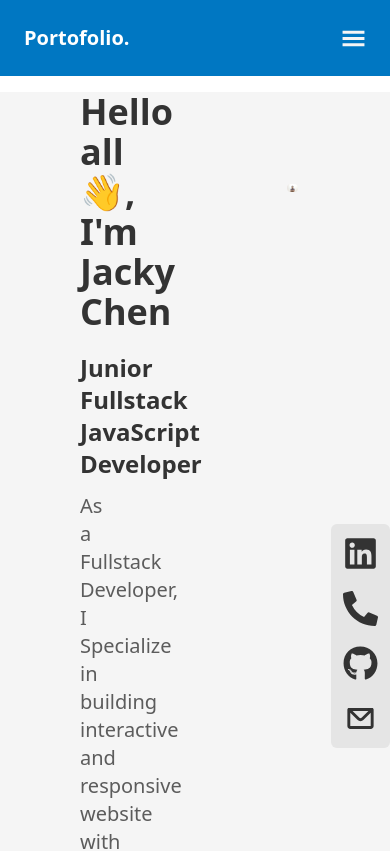
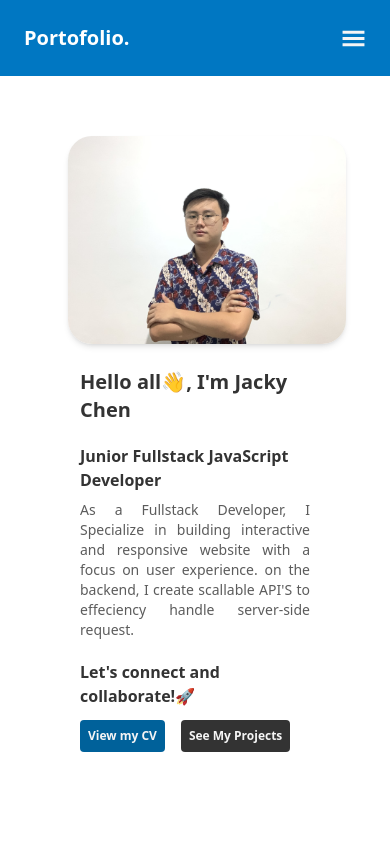
Before and after one commit to chenjacky32/MyPortofolio-Website, a React (Vite) app: page /homepage in a window 390 px wide. Shown: the top 851 px of the page. Built offline with nearby package versions, Linux system fonts and the light colour scheme.

Commit message:
feat: add responsive Homepage,About,Skills,Project-list

```diff
--- a/src/component/ContainerProjectsGrid.jsx
+++ b/src/component/ContainerProjectsGrid.jsx
@@ -1,4 +1,4 @@
 /* eslint-disable react/prop-types */
 export default function ContainerProjectsGrid({ children }) {
-  return <div className="grid gap-3 p-5 mx-auto xl:grid-cols-3 md:grid-cols-2 sm:grid-cols-2 justify-items-center h-fit">{children}</div>;
+  return <div className="grid gap-3 p-5 mx-auto xl:grid-cols-3 md:grid-cols-2 sm:grid-cols-2 justify-items-center h-fit w-fit">{children}</div>;
 }
--- a/src/component/ItemContacts.jsx
+++ b/src/component/ItemContacts.jsx
@@ -6,33 +6,33 @@ import { CgMail } from "react-icons/cg";
 const ItemContact = [
   {
     name: "Linkedin",
-    icon: <FaLinkedin size={35} />,
+    icon: <FaLinkedin size={32} />,
     url: "https://www.linkedin.com/in/jacky-chen-3b9a8b1b8/",
   },
   {
     name: "Phone",
-    icon: <FaPhoneAlt size={35} />,
+    icon: <FaPhoneAlt size={32} />,
     url: "tel:+6281381592832",
   },
   {
     name: "Github",
-    icon: <FaGithub size={35} />,
+    icon: <FaGithub size={32} />,
     url: "https://github.com/chenjacky32",
   },
   {
     name: "Email",
-    icon: <CgMail size={35} />,
+    icon: <CgMail size={32} />,
     url: "mailto:Chenjacky32@gmail.com",
   },
 ];
 
 export default function ItemContacts() {
   return (
-    <div className="fixed right-0 left-4 bottom-80">
+    <div className="fixed right-0 left-4 bottom-80 max-sm:right-7 max-sm:hidden">
       <div className="absolute right-0 flex flex-col gap-5 p-3 rounded-md w-fit bg-bg300/40">
-        <ul className="flex flex-col gap-5">
+        <ul className="flex flex-col gap-5 n">
           {ItemContact.map((item) => (
-            <li key={item.name} className="text-3xl font-bold duration-100 ease-in-out text-text100 hover:text-accent100">
+            <li key={item.name} className="font-bold duration-100 ease-in-out text-text100 hover:text-accent100">
               <a href={item.url}>{item.icon}</a>
             </li>
           ))}
--- a/src/component/Navbar.jsx
+++ b/src/component/Navbar.jsx
@@ -33,7 +33,7 @@ const ItemNavbar = [
 export default function Navbar() {
   const [isOpen, setIsOpen] = useState(false);
   return (
-    <div className="fixed top-0 left-0 right-0 z-10 p-6 mb-2 bg-primary100 ">
+    <div className="fixed top-0 left-0 right-0 z-30 p-6 mb-2 bg-primary100 ">
       <div className="container flex flex-row justify-between container-xl text-bg200 max-sm:container-sm">
         <h1 className="font-bold sm:text-2xl md:text-3xl lg:text-4xl max-sm:text-xl text-bg100">Portofolio.</h1>
         <ul className="items-center w-auto gap-6 lg:flex sm:hidden max-sm:hidden">
--- a/src/pages/AboutPage.jsx
+++ b/src/pages/AboutPage.jsx
@@ -1,22 +1,22 @@
-import ItemContacts from "../component/ItemContacts";
+// import ItemContacts from "../component/ItemContacts";
 
 export default function AboutPage() {
   return (
     <section className="py-20 container-xl bg-bg100">
-      <div className="container flex my-3 bg-bg200">
-        <div className="flex-col w-3/4 px-20 py-10">
-          <h1 className="text-4xl font-bold text-text100">About Me</h1>
-          <p className="my-5 text-xl font-medium leading-8 text-justify text-text200">
+      <div className="container flex my-3 sm:flex-col ">
+        <div className="flex flex-col px-20 py-10">
+          <h1 className="order-1 text-4xl font-bold sm:text-2xl max-sm:text-2xl text-text100 lg:text-3xl ">About Me</h1>
+          <p className="order-3 my-5 text-xl text-justify sm:leading-6 max-sm:leading-6 lg:leading-8 lg:text-xl sm:font-medium text-text200 sm:text-sm max-sm:text-sm md:text-base">
             I am a recent graduate in Information Systems from Institut Bisnis & Teknologi Pelita Indonesia with a strong passion for web development. My 3-year experience as a marketing staff at CV. Teknik Steel Pekanbaru honed my
             communication and decision-making skills. I am skilled in HTML, CSS, JavaScript, and various libraries like React and Redux, as well as backend technologies like Hapi.js and Express.js. Additionally, I am proficient in team
             collaboration using Git/GitHub, gained from the Dicoding Bootcamp.
           </p>
-        </div>
-        <div className="flex justify-end w-1/2 px-20 py-10 ">
-          <img src="/src/assets/mikhail-fesenko-p6YWrjhmjhM-unsplash.jpg" alt="foto" className="w-full h-3/4 rounded-3xl" />
+          <div className="order-2 py-5 ">
+            <img src="/src/assets/mikhail-fesenko-p6YWrjhmjhM-unsplash.jpg" alt="foto" className="object-cover h-full shadow-2xl sm:h-96 sm:w-full max-sm:h-72 max-sm:w-full rounded-2xl" />
+          </div>
         </div>
       </div>
-      <ItemContacts />
+      {/* <ItemContacts /> */}
     </section>
   );
 }
--- a/src/pages/HomePage.jsx
+++ b/src/pages/HomePage.jsx
@@ -4,23 +4,23 @@ import ItemContacts from "../component/ItemContacts";
 export default function Homepage() {
   return (
     <section className="relative py-20 container-xl bg-bg100">
-      <div className="container flex my-3 bg-bg200">
-        <div className="w-1/2 gap-4 px-20 m-auto">
-          <h1 className="text-4xl font-bold text-text100">Hello all👋, I'm Jacky Chen</h1>
+      <div className="container flex my-3 lg:flex-row sm:flex-col-reverse max-sm:flex-col-reverse sm:py-5 max-sm:py-5 max-sm:content-center sm:content-center lg:my-10 ">
+        <div className="w-1/2 gap-4 px-20 m-auto sm:w-full max-sm:w-full">
+          <h1 className="text-4xl font-bold lg:text-3xl text-text100 sm:text-2xl max-sm:text-xl">Hello all👋, I'm Jacky Chen</h1>
           <div className="my-5">
-            <h2 className="my-3 text-2xl font-semibold text-text100">Junior Fullstack JavaScript Developer</h2>
-            <p className="text-xl font-medium text-justify text-text200">
+            <h2 className="my-2 text-4xl font-semibold md:text-xl text-text100 sm:text-base max-sm:text-base">Junior Fullstack JavaScript Developer</h2>
+            <p className="w-full text-3xl font-medium text-justify text-text200 sm:text-sm max-sm:text-sm md:text-base">
               As a Fullstack Developer, I Specialize in building interactive and responsive website with a focus on user experience. on the backend, I create scallable API'S to effeciency handle server-side request.{" "}
             </p>
           </div>
-          <p className="text-2xl font-bold text-text100">Let's connect and collaborate!🚀</p>
+          <p className="text-2xl font-bold text-text100 sm:text-base max-sm:text-base md:text-xl ">Let's connect and collaborate!🚀</p>
           <div className="flex gap-4 mt-3 ">
-            <button className="px-4 py-2 font-bold rounded text-bg200 bg-accent200 hover:bg-accent100">View my CV</button>
-            <button className="px-4 py-2 font-bold rounded text-bg200 bg-text100 hover:bg-text200">See My Projects</button>
+            <button className="font-bold rounded md:py-2 md:px-4 sm:text-sm sm:p-2 max-sm:text-xs max-sm:p-2 text-bg200 bg-accent200 hover:bg-accent100 ">View my CV</button>
+            <button className="font-bold rounded md:py-2 md:px-4 sm:text-sm sm:p-2 max-sm:text-xs max-sm:p-2 text-bg200 bg-text100 hover:bg-text200">See My Projects</button>
           </div>
         </div>
-        <div className="w-1/2 p-20 m-3 ">
-          <img src="/src/assets/IMG_4357.jpg" className="rounded-3xl" alt="FOTO" />
+        <div className="w-1/2 m-3 sm:w-full max-sm:w-full sm:px-5 sm:py-3 sm:flex sm:justify-center max-sm:flex max-sm:justify-center max-sm:px-5 max-sm:py-3">
+          <img src="/src/assets/IMG_4357.jpg" className="object-cover h-full shadow-md rounded-3xl sm:object-cover sm:h-52 max-sm:h-52 lg:h-full" alt="FOTO" />
         </div>
       </div>
       <ItemContacts />
--- a/src/pages/SkillsPage.jsx
+++ b/src/pages/SkillsPage.jsx
@@ -65,7 +65,7 @@ export default function Skillspage() {
   return (
     <section className="py-20 container-xl bg-bg100">
       <div className="container flex flex-col px-20 py-10 my-3 ">
-        <h1 className="text-4xl font-bold text-start text-text100">My skills</h1>
+        <h1 className="text-4xl font-bold text-start sm:text-2xl max-sm:text-2xl text-text100 lg:text-3xl">My skills</h1>
         <div className="grid gap-3 p-5 xl:grid-cols-4 md:grid-cols-3 sm:grid-cols-2 justify-items-center h-fit ">
           {ItemSkills.map((item, index) => (
             <div
@@ -74,8 +74,8 @@ export default function Skillspage() {
             >
               <img src={item.img} alt={item.name} />
               <div className="flex flex-col gap-3 m-auto">
-                <h3 className="text-2xl font-bold text-text100">{item.name}</h3>
-                <p className="text-xl font-normal text-text200">{item.level}</p>
+                <h3 className="text-2xl font-bold text-text100 sm:text-base max-sm:text-base md:text-xl">{item.name}</h3>
+                <p className="text-xl font-normal text-text200 lg:text-xl m sm:text-base max-sm:text-base">{item.level}</p>
               </div>
             </div>
           ))}
```
Also changed, not shown: src/component/ItemProjectsList.jsx (+15 -15 lines), src/pages/ProjectsPage.jsx (+7 -7 lines).
